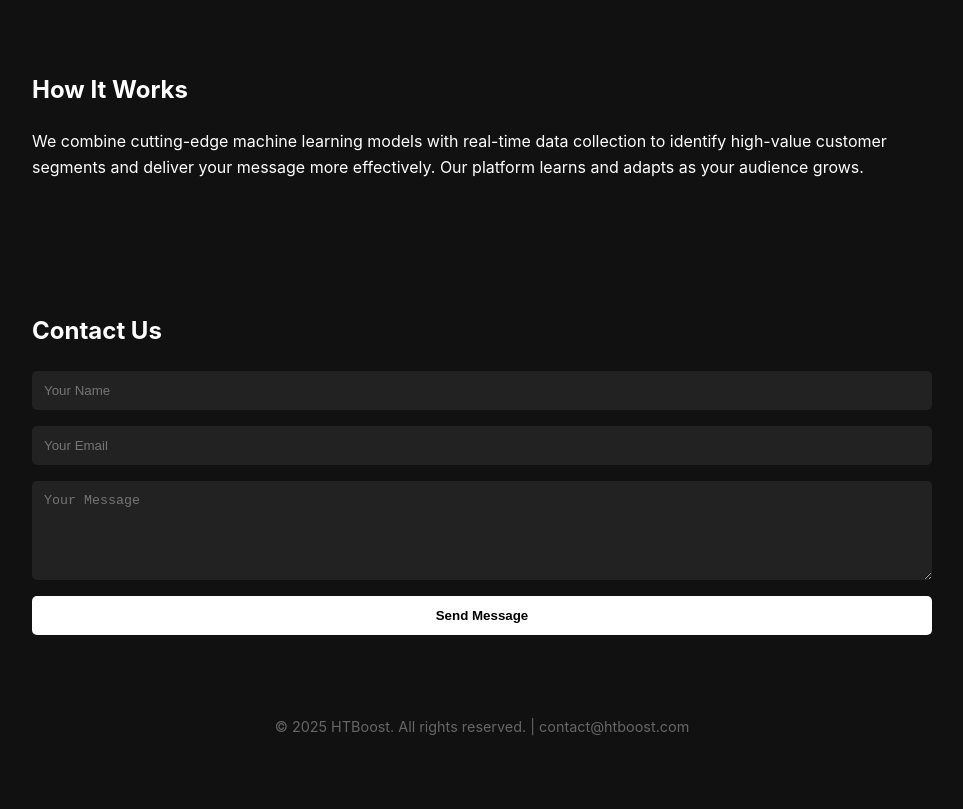
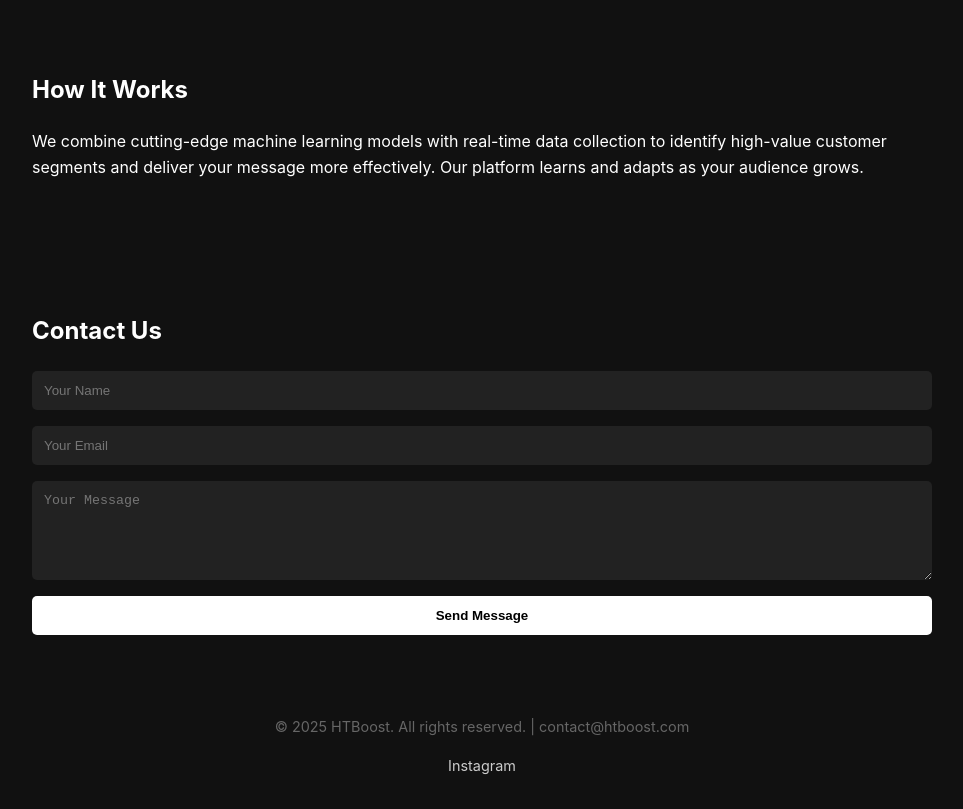
Before and after one commit to hincaltopcuoglu/htboost.github.io, a plain HTML site: page index.html in a window 1280 px wide. Shown: the part 1009-1818 px from the top of the page, without its empty margins (158-1121 px from the left). Before the commit the page ends 1779 px from the top, so only its background shows below. Drawn offline with Linux system fonts and the light colour scheme.

Commit message:
added instagram account to index.html

```diff
--- a/index.html
+++ b/index.html
@@ -77,6 +77,17 @@
       padding: 2rem 1rem;
       color: #666;
     }
+    .social {
+      margin-top: 1rem;
+    }
+    .social a {
+      color: #ccc;
+      text-decoration: none;
+      margin: 0 0.5rem;
+    }
+    .social a:hover {
+      color: #fff;
+    }
     @media (max-width: 600px) {
       header h1 { font-size: 2rem; }
       .cards { flex-direction: column; }
@@ -133,6 +144,9 @@
 
   <footer>
     &copy; 2025 HTBoost. All rights reserved. | contact@htboost.com
+    <div class="social">
+      <a href="https://www.instagram.com/htboost/" target="_blank">Instagram</a>
+    </div>
   </footer>
 </body>
 </html>
```
